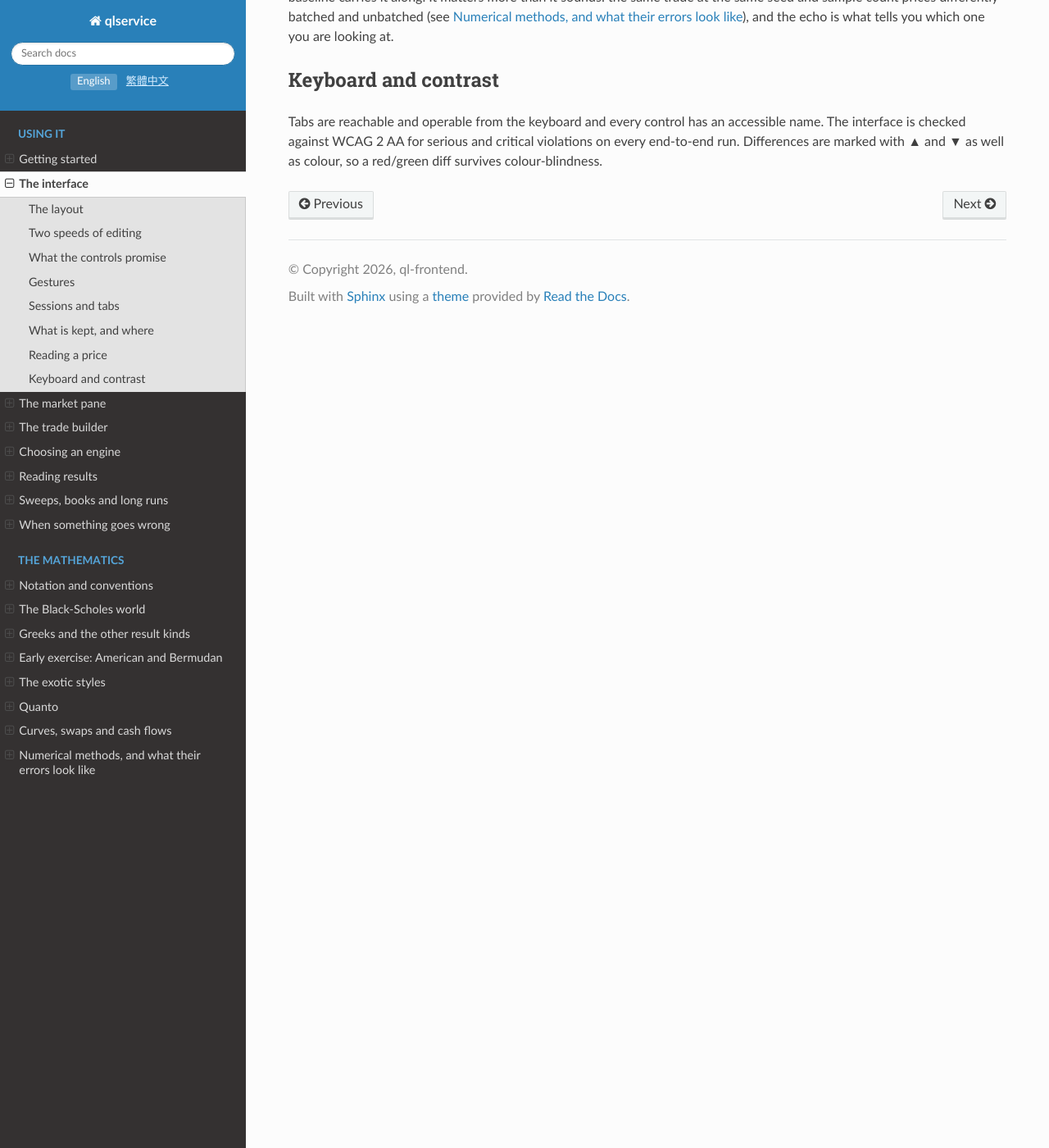
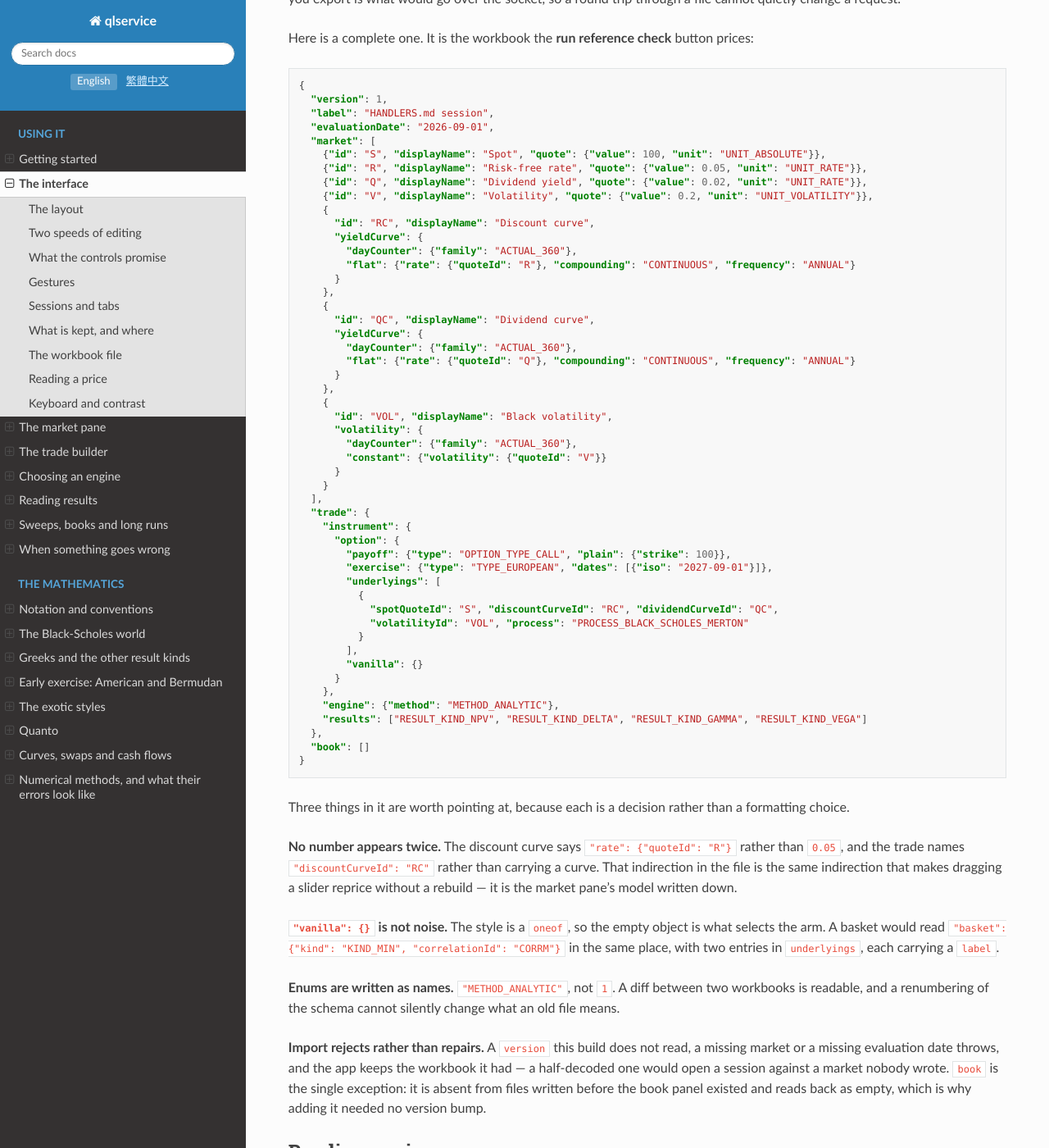
Before and after one commit to markccchiang/ql-frontend, a Sphinx documentation site: the page built from doc/interface.md, in a window 1280 px wide and 1400 px high, scrolled down 4232 px. Shown: the whole window at 82% size. Built offline with Sphinx 7.4.7 and the Read the Docs theme 3.1.0, drawn with Linux system fonts in a browser that asks for light colours; some of the changed text lies outside the part shown.

````diff
--- a/doc/interface.md
+++ b/doc/interface.md
@@ -173,6 +173,95 @@ So, in the order you are likely to meet them:
 `ql-backend/DESIGN.md` §1.2 is the same split from the service's side, with what
 each failure leaves standing.
 
+## The workbook file
+
+**Export** writes the document as canonical Protobuf JSON. Four fields wrap it
+— `version`, `label`, `evaluationDate` and `book` — and everything inside them
+is the wire format itself: `market` is an array of `MarketObject`, `trade` is a
+`PriceRequest`. What you export is what would go over the socket, so a round
+trip through a file cannot quietly change a request.
+
+Here is a complete one. It is the workbook the **run reference check** button
+prices:
+
+```json
+{
+  "version": 1,
+  "label": "HANDLERS.md session",
+  "evaluationDate": "2026-09-01",
+  "market": [
+    {"id": "S", "displayName": "Spot", "quote": {"value": 100, "unit": "UNIT_ABSOLUTE"}},
+    {"id": "R", "displayName": "Risk-free rate", "quote": {"value": 0.05, "unit": "UNIT_RATE"}},
+    {"id": "Q", "displayName": "Dividend yield", "quote": {"value": 0.02, "unit": "UNIT_RATE"}},
+    {"id": "V", "displayName": "Volatility", "quote": {"value": 0.2, "unit": "UNIT_VOLATILITY"}},
+    {
+      "id": "RC", "displayName": "Discount curve",
+      "yieldCurve": {
+        "dayCounter": {"family": "ACTUAL_360"},
+        "flat": {"rate": {"quoteId": "R"}, "compounding": "CONTINUOUS", "frequency": "ANNUAL"}
+      }
+    },
+    {
+      "id": "QC", "displayName": "Dividend curve",
+      "yieldCurve": {
+        "dayCounter": {"family": "ACTUAL_360"},
+        "flat": {"rate": {"quoteId": "Q"}, "compounding": "CONTINUOUS", "frequency": "ANNUAL"}
+      }
+    },
+    {
+      "id": "VOL", "displayName": "Black volatility",
+      "volatility": {
+        "dayCounter": {"family": "ACTUAL_360"},
+        "constant": {"volatility": {"quoteId": "V"}}
+      }
+    }
+  ],
+  "trade": {
+    "instrument": {
+      "option": {
+        "payoff": {"type": "OPTION_TYPE_CALL", "plain": {"strike": 100}},
+        "exercise": {"type": "TYPE_EUROPEAN", "dates": [{"iso": "2027-09-01"}]},
+        "underlyings": [
+          {
+            "spotQuoteId": "S", "discountCurveId": "RC", "dividendCurveId": "QC",
+            "volatilityId": "VOL", "process": "PROCESS_BLACK_SCHOLES_MERTON"
+          }
+        ],
+        "vanilla": {}
+      }
+    },
+    "engine": {"method": "METHOD_ANALYTIC"},
+    "results": ["RESULT_KIND_NPV", "RESULT_KIND_DELTA", "RESULT_KIND_GAMMA", "RESULT_KIND_VEGA"]
+  },
+  "book": []
+}
+```
+
+Three things in it are worth pointing at, because each is a decision rather
+than a formatting choice.
+
+**No number appears twice.** The discount curve says `"rate": {"quoteId": "R"}`
+rather than `0.05`, and the trade names `"discountCurveId": "RC"` rather than
+carrying a curve. That indirection in the file is the same indirection that
+makes dragging a slider reprice without a rebuild — it is the market pane's
+model written down.
+
+**`"vanilla": {}` is not noise.** The style is a `oneof`, so the empty object is
+what selects the arm. A basket would read
+`"basket": {"kind": "KIND_MIN", "correlationId": "CORRM"}` in the same place,
+with two entries in `underlyings`, each carrying a `label`.
+
+**Enums are written as names.** `"METHOD_ANALYTIC"`, not `1`. A diff between two
+workbooks is readable, and a renumbering of the schema cannot silently change
+what an old file means.
+
+**Import rejects rather than repairs.** A `version` this build does not read, a
+missing market or a missing evaluation date throws, and the app keeps the
+workbook it had — a half-decoded one would open a session against a market
+nobody wrote. `book` is the single exception: it is absent from files written
+before the book panel existed and reads back as empty, which is why adding it
+needed no version bump.
+
 ## Reading a price
 
 Every result shows the engine **as it ran**, echoed by the service rather than
````
Also changed, not shown: 2 other files.
